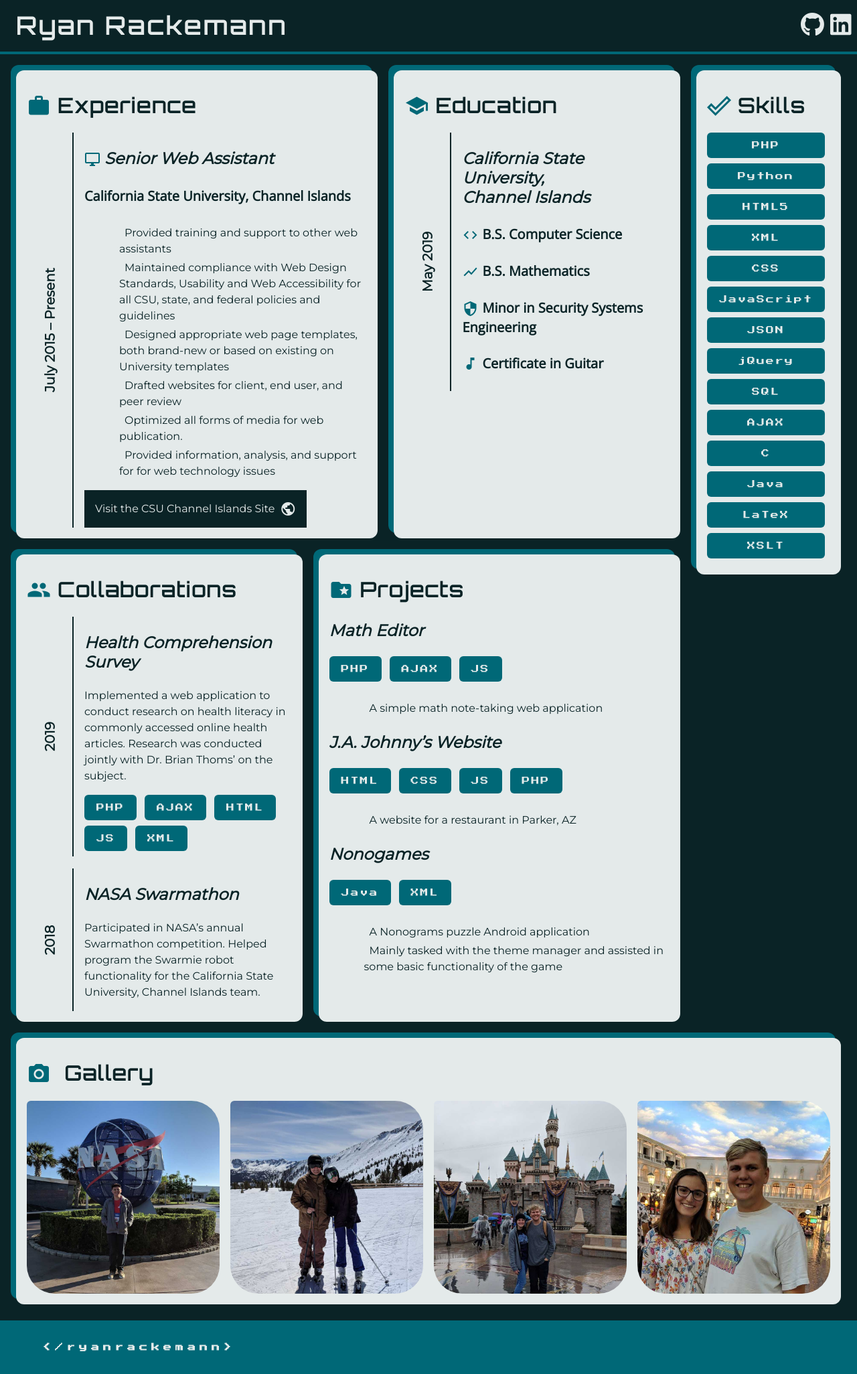
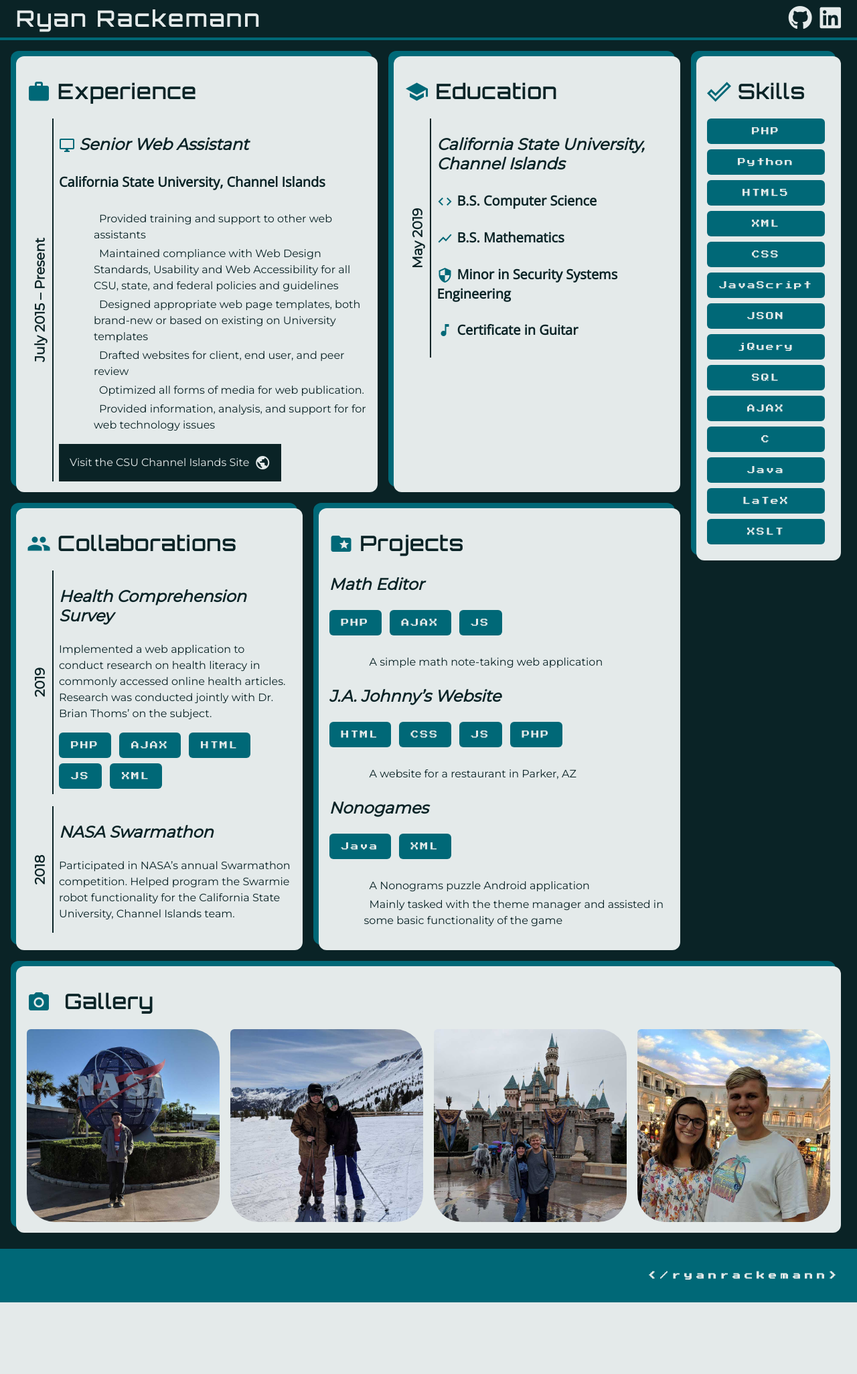
Before and after one commit to ryanrackemann/ryanrackemann.github.io, a PHP site: page / in a window 1280 px wide. Shown: the whole page at 67% size. After the commit the page ends 1945 px from the top, so only its background shows below. Run offline with PHP 8.4, Linux system fonts and the light colour scheme.

Commit message:
Fixed header and footer to be flex

```diff
--- a/css/style.css
+++ b/css/style.css
@@ -2,111 +2,6 @@
      --dark: #0a2326;
      --blue: #006877;
      --white: #e4eaea;
-}
-html, body {
-     margin: 0;
-}
-h1, h2 {
-     margin: 0
-}
-h1 {
-     font-family: 'Orbitron', sans-serif;
-     letter-spacing: 4px;
-     font-size: 36px;
-}
-h2 {
-     font-family: 'Orbitron', sans-serif;
-     letter-spacing: 2px;
-     font-size: 30px;
-     margin: 18px 0;
-}
-h3 {
-     font-family: 'Montserrat', sans-serif;
-     font-size: 24px;
-     font-style: oblique;
-}
-h4 {
-     font-family: 'Open Sans', sans-serif;
-     font-size: 20px;
-}
-p, li, a {
-     font-family: 'Montserrat', sans-serif;
-     font-size: 16px;
-     line-height: 24px;
-}
-footer * {
-     font-family: 'Press Start 2P', cursive;
-     font-size: 12px;
-     letter-spacing: 6px;
-}
-body {
-     background-color: var(--dark);
-     color: var(--white);
-}
-header {
-     border-bottom: 4px solid var(--blue);
-     position: relative;
-     top: 0;
-     z-index: 1;
-     width: 100%;
-     text-align: center;
-}
-@supports (position: sticky) {
-     header {
-          position: -webkit-sticky;
-          position: sticky;
-     }
-}
-main > *, footer { padding: 16px 24px; }
-main {
-     display: grid;
-     grid-template-columns: 1fr;
-}
-.hGrid {
-     display: grid;
-     grid-template-areas: 'title externals';
-     grid-template-columns: 1fr 80px;
-     padding: 16px 0;
-     width: fit-content;
-     text-align: left;
-     align-items: center;
-     width: 100%;
-}
-.title {
-     grid-area: title;
-     padding-left: 24px;
-}
-.externals {
-     grid-area: externals;
-     padding-right: 32px;
-     margin-left: 8px;
-     display: grid;
-     grid-template-areas: 'GitHub LinkedIn';
-     grid-gap: 24px;
-     grid-template-columns: repeat(2, 50%);
-     justify-content: center;
-     align-items: center;
-}
-.externals a {
-     text-decoration: none;
-     text-align: center;
-     background-color: var(--dark);
-     color: var(--white);
-}
-.externals a:hover i { color: var(--blue); }
-#Experience, #Education, #Projects, #Collaborations, #Skills, #Gallery {
-     grid-column: auto / span 2;
-}
-.gallery {
-     display: grid;
-     grid-template-columns: repeat(2, 1fr);
-     justify-content: center;
-     align-items: center;
-     grid-gap: 24px;
-}
-#Gallery img {
-     border-radius: 6px 42px 42px;
-     width: 100%;
 }
 .white {
      background-color: var(--white);
@@ -128,6 +23,7 @@
      background: var(--dark);
      color: var(--white);
 }
+
 i {
      font-family: 'Material Icons';
      color: var(--blue);
@@ -180,8 +76,6 @@
      margin-right: 6px;
      padding-bottom: 2px;
 }
-.GitHub { grid-area: GitHub; }
-.LinkedIn { grid-area: LinkedIn; }
 .content {
      grid-area: content;
 }
@@ -210,19 +104,101 @@
      margin-right: 6px;
      font-size: 18px;
 }
-
+html, body { margin: 0; }
+h1, h2 { margin: 0 }
+h1 {
+     font-family: 'Orbitron', sans-serif;
+     letter-spacing: 4px;
+     font-size: 32px;
+}
+h2 {
+     font-family: 'Orbitron', sans-serif;
+     letter-spacing: 2px;
+     font-size: 30px;
+     margin: 18px 0;
+}
+h3 {
+     font-family: 'Montserrat', sans-serif;
+     font-size: 24px;
+     font-style: oblique;
+}
+h4 {
+     font-family: 'Open Sans', sans-serif;
+     font-size: 20px;
+}
+p, li, a {
+     font-family: 'Montserrat', sans-serif;
+     font-size: 16px;
+     line-height: 24px;
+}
+header, main, footer, div { box-sizing: border-box; }
+footer {
+	display: flex;
+	justify-content: flex-end;
+}
+footer * {
+     font-family: 'Press Start 2P', cursive;
+     font-size: 12px;
+     letter-spacing: 6px;
+}
+body {
+     background-color: var(--dark);
+     color: var(--white);
+}
+header {
+	position: relative;
+	display: flex;
+	justify-content: space-between;
+	align-items: center;
+	padding: 8px 24px;
+	top: 0;
+	z-index: 1;
+	border-bottom: 4px solid var(--blue);
+	width: 100%;
+}
+@supports (position: sticky) {
+     header {
+          position: -webkit-sticky;
+          position: sticky;
+     }
+}
+header {
+}
+header a { text-decoration: none; }
+header a i.fab {
+	font-size: 36px;
+	margin-left: 8px;
+}
+main > *, footer { padding: 16px 24px; }
+main {
+     display: grid;
+     grid-template-columns: 1fr;
+}
+header a:hover i.fab { color: var(--blue); }
+#Experience, #Education, #Projects, #Collaborations, #Skills, #Gallery {
+     grid-column: auto / span 2;
+}
+.gallery {
+     display: grid;
+     grid-template-columns: repeat(2, 1fr);
+     justify-content: center;
+     align-items: center;
+     grid-gap: 24px;
+}
+#Gallery img {
+     border-radius: 6px 42px 42px;
+     width: 100%;
+}
 footer {
      font-size: 18px;
      font-weight: bold;
 }
-
-@media only screen and (min-width: 750px) { footer, main > * { padding: 16px 75px; } }
 @media only screen and (min-width: 900px) {
      .timeContentGrid {
           display: grid;
           grid-template-areas: 'time content';
-          grid-template-columns: 70px 1fr;
-          grid-gap: 16px;
+          grid-template-columns: 40px 1fr;
+          grid-gap: 8px;
      }
      .timeWrap {
           grid-area: time;
@@ -244,7 +220,6 @@
      .white .timeWrap {
           border-right: var(--dark) solid 2.2px;
      }
-     footer, main > * { padding: 16px 150px; }
 }
 @media only screen and (min-width: 1200px) {
      .stack div {
@@ -257,7 +232,6 @@
           border-radius: 12px;
           box-shadow: -8px -8px var(--blue);
      }
-     footer, main > * { padding: 16px 64px; }
      main {
           grid-gap: 24px;
           margin: 24px;
--- a/index.html
+++ b/index.html
@@ -16,18 +16,12 @@
      </head>
      <body>
           <header class="dark">
-               <div class="hGrid">
 			  <div class="title">
 				  <h1>Ryan Rackemann</h1>
 			  </div>
-                    <div class="externals">
-                         <div class="GitHub">
+			  <div class="profiles">
 				  <a target="_blank" href="https://github.com/ryanrackemann"><i class="fab fa-github spin"></i></a>
-                         </div>
-                         <div class="LinkedIn">
 				  <a target="_blank" href="https://www.linkedin.com/in/ryan-rackemann" class="LinkedIn"><i class="fab fa-linkedin bounce"></i></a>
-                         </div>
-                    </div>
 			  </div>
           </header>
           <main>
```
Lines whose indentation alone changed are shown as unchanged.
